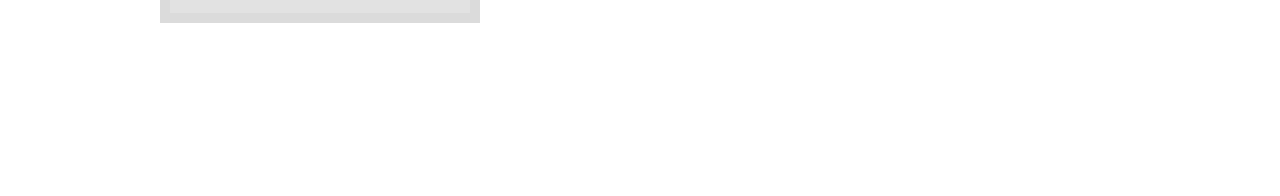
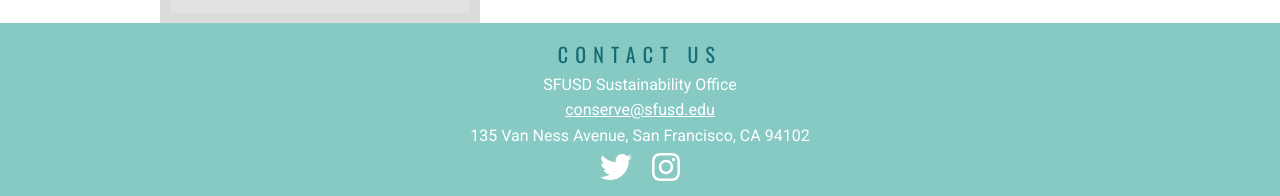
Before and after one commit to areyoualex/EDED-Activity-Menu, a Gatsby site: page / in a window 1280 px wide. Shown: the part 666-862 px from the top of the page. Before the commit the page ends 800 px from the top, so only its background shows below. Built offline with nearby package versions, Linux system fonts and the light colour scheme; Gatsby itself is replaced by a stand-in of ours; no server answers.

Commit message:
Add contact footer

```diff
--- a/src/components/layout.css
+++ b/src/components/layout.css
@@ -40,6 +40,28 @@
   align-items: flex-end;
   padding-top: 17px;
 }
+footer {
+  background-color: #87c9c3;
+  color: white;
+  display: flex;
+  flex-direction: column;
+  align-items: center;
+  height: 11rem;
+  padding: 1rem 0;
+  justify-content: space-between;
+  box-sizing: border-box;
+}
+footer a {
+  color: white;
+  text-decoration: underline;
+}
+footer span {
+  font-family: Oswald;
+  text-transform: uppercase;
+  letter-spacing: .45rem;
+  font-size: 20px;
+  color: #146B71;
+}
 
 /* MOBILE */
 @media only screen and (max-width: 850px) {
--- a/src/components/layout.jsx
+++ b/src/components/layout.jsx
@@ -11,11 +11,16 @@
         siteMetadata {
           title
           homeUrl
+          contact {
+            email
+            twitter
+            instagram
+          }
         }
       }
     }`);
   return (
-    <div>
+    <div style={{position: "relative"}}>
       <div className={s.headerBG} />
       <div className={s.content}>
         <header>
@@ -30,7 +35,26 @@
           </a>
         </header>
         {props.children}
+        <footer>
+          <span>Contact Us</span>
+          <p>SFUSD Sustainability Office</p>
+          <a href={"mailto:"+data.site.siteMetadata.contact.email}>
+            <p>{data.site.siteMetadata.contact.email}</p>
+          </a>
+          <p>135 Van Ness Avenue, San Francisco, CA 94102</p>
+          <div className={s.SMWrapper}>
+            <a href={"https://www.twitter.com/"+
+              data.site.siteMetadata.contact.twitter}>
+              <svg xmlns="http://www.w3.org/2000/svg" aria-hidden="true" focusable="false" data-prefix="fab" data-icon="twitter" role="img" viewBox="0 0 512 512"><path fill="currentColor" d="M459.37 151.716c.325 4.548.325 9.097.325 13.645 0 138.72-105.583 298.558-298.558 298.558-59.452 0-114.68-17.219-161.137-47.106 8.447.974 16.568 1.299 25.34 1.299 49.055 0 94.213-16.568 130.274-44.832-46.132-.975-84.792-31.188-98.112-72.772 6.498.974 12.995 1.624 19.818 1.624 9.421 0 18.843-1.3 27.614-3.573-48.081-9.747-84.143-51.98-84.143-102.985v-1.299c13.969 7.797 30.214 12.67 47.431 13.319-28.264-18.843-46.781-51.005-46.781-87.391 0-19.492 5.197-37.36 14.294-52.954 51.655 63.675 129.3 105.258 216.365 109.807-1.624-7.797-2.599-15.918-2.599-24.04 0-57.828 46.782-104.934 104.934-104.934 30.213 0 57.502 12.67 76.67 33.137 23.715-4.548 46.456-13.32 66.599-25.34-7.798 24.366-24.366 44.833-46.132 57.827 21.117-2.273 41.584-8.122 60.426-16.243-14.292 20.791-32.161 39.308-52.628 54.253z"/></svg>
+            </a>
+            <a href={"https://www.instagram.com/"+
+              data.site.siteMetadata.contact.instagram}>
+              <svg xmlns="http://www.w3.org/2000/svg" aria-hidden="true" focusable="false" data-prefix="fab" data-icon="instagram" role="img" viewBox="0 0 448 512"><path fill="currentColor" d="M224.1 141c-63.6 0-114.9 51.3-114.9 114.9s51.3 114.9 114.9 114.9S339 319.5 339 255.9 287.7 141 224.1 141zm0 189.6c-41.1 0-74.7-33.5-74.7-74.7s33.5-74.7 74.7-74.7 74.7 33.5 74.7 74.7-33.6 74.7-74.7 74.7zm146.4-194.3c0 14.9-12 26.8-26.8 26.8-14.9 0-26.8-12-26.8-26.8s12-26.8 26.8-26.8 26.8 12 26.8 26.8zm76.1 27.2c-1.7-35.9-9.9-67.7-36.2-93.9-26.2-26.2-58-34.4-93.9-36.2-37-2.1-147.9-2.1-184.9 0-35.8 1.7-67.6 9.9-93.9 36.1s-34.4 58-36.2 93.9c-2.1 37-2.1 147.9 0 184.9 1.7 35.9 9.9 67.7 36.2 93.9s58 34.4 93.9 36.2c37 2.1 147.9 2.1 184.9 0 35.9-1.7 67.7-9.9 93.9-36.2 26.2-26.2 34.4-58 36.2-93.9 2.1-37 2.1-147.8 0-184.8zM398.8 388c-7.8 19.6-22.9 34.7-42.6 42.6-29.5 11.7-99.5 9-132.1 9s-102.7 2.6-132.1-9c-19.6-7.8-34.7-22.9-42.6-42.6-11.7-29.5-9-99.5-9-132.1s-2.6-102.7 9-132.1c7.8-19.6 22.9-34.7 42.6-42.6 29.5-11.7 99.5-9 132.1-9s102.7-2.6 132.1 9c19.6 7.8 34.7 22.9 42.6 42.6 11.7 29.5 9 99.5 9 132.1s2.7 102.7-9 132.1z"/></svg>
+            </a>
+          </div>
+        </footer>
       </div>
+      <div className={s.footerBG} />
     </div>
   );
 };
--- a/src/components/layout.module.css
+++ b/src/components/layout.module.css
@@ -11,3 +11,21 @@
   background-color: #87c9c3;
   z-index: -1;
 }
+.footerBG {
+  position: absolute;
+  bottom: 0;
+  height: 11rem;
+  width: 100%;
+  /* background-color:  */
+  background-color: #87c9c3;
+  z-index: -1;
+}
+.SMWrapper {
+  height: 2rem;
+  width: 5rem;
+  display: flex;
+  justify-content: space-between;
+}
+.SMWrapper svg {
+  height: 2rem;
+}
```
Also changed, not shown: src/img/svg-instagram.svg (added), src/img/svg-twitter.svg (added).
